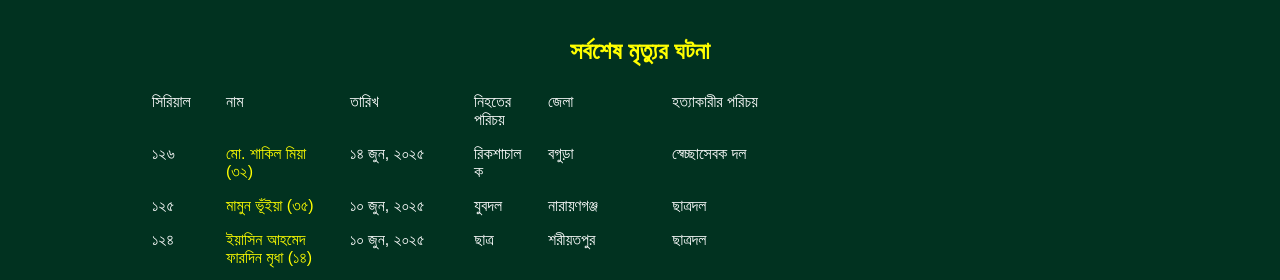
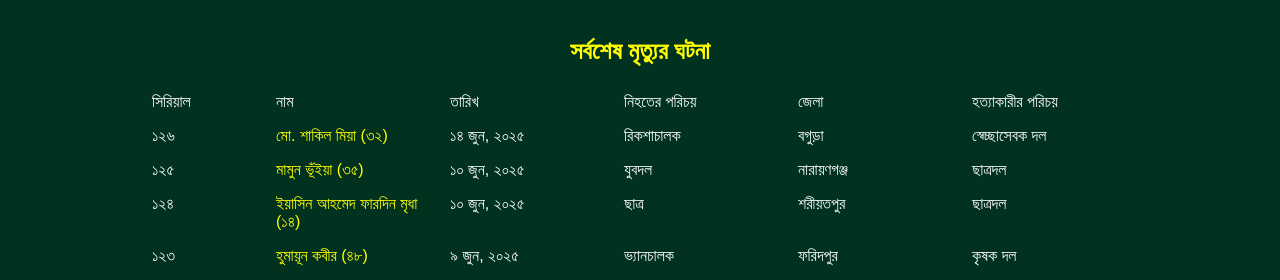
Before and after one commit to i-akib/new-bd-old-bnp, a plain HTML site: page index.html in a window 1280 px wide. Shown: the part 519-799 px from the top of the page. Drawn offline with Linux system fonts and the light colour scheme.

Commit message:
Update index.html

```diff
--- a/index.html
+++ b/index.html
@@ -153,23 +153,23 @@
         /* Set widths for each column (adjust % as needed) */
         .death-table th:nth-child(1),
         .death-table td:nth-child(1) {
-          width: 5%;   /* First column wider for links */
+          width: 10%;   /* First column wider for links */
         }
         .death-table th:nth-child(2),
         .death-table td:nth-child(2) {
-          width: 10%;
+          width: 15%;
         }
         .death-table th:nth-child(3),
         .death-table td:nth-child(3) {
-          width: 10%;
+          width: 15%;
         }
         .death-table th:nth-child(4),
         .death-table td:nth-child(4) {
-          width: 5%;
+          width: 15%;
         }
         .death-table th:nth-child(5),
         .death-table td:nth-child(5) {
-          width: 10%;
+          width: 15%;
         }
 
 
```
